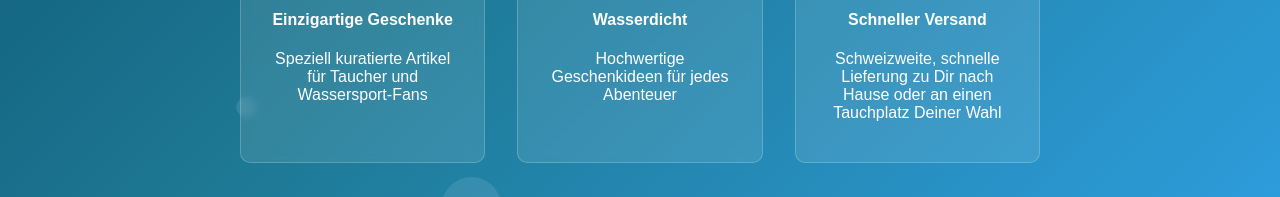
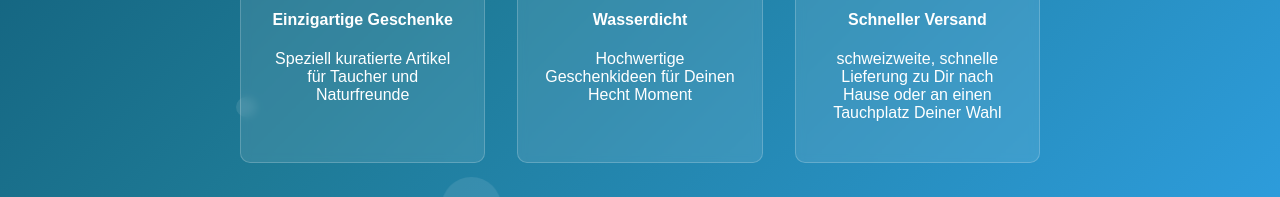
Before and after one commit to Viking551/5bar-geschenke, a plain HTML site: page index.html in a window 1280 px wide. Shown: the part 603-800 px from the top of the page. Drawn offline with Linux system fonts and the light colour scheme.

Commit message:
Update index.html

```diff
--- a/index.html
+++ b/index.html
@@ -193,17 +193,17 @@
     <div class="feature">
     <div class="feature-icon"><img src="hecht.png" alt="Hecht Icon" /></div>
     <h4>Einzigartige Geschenke</h4>
-    <p>Speziell kuratierte Artikel für Taucher und Wassersport-Fans</p>
+    <p>Speziell kuratierte Artikel für Taucher und Naturfreunde</p>
     </div>
     <div class="feature">
     <div class="feature-icon"><img src="logo.png" alt="5bar Logo" /></div>
     <h4>Wasserdicht</h4>
-    <p>Hochwertige Geschenkideen für jedes Abenteuer</p>
+    <p>Hochwertige Geschenkideen für Deinen Hecht Moment</p>
     </div>
     <div class="feature">
     <div class="feature-icon"><img src="diver.png" alt="Taucher Icon" /></div>
     <h4>Schneller Versand</h4>
-    <p>Schweizweite, schnelle Lieferung zu Dir nach Hause oder an einen Tauchplatz Deiner Wahl</p>
+    <p>schweizweite, schnelle Lieferung zu Dir nach Hause oder an einen Tauchplatz Deiner Wahl</p>
     </div>
     </div>
 
```
